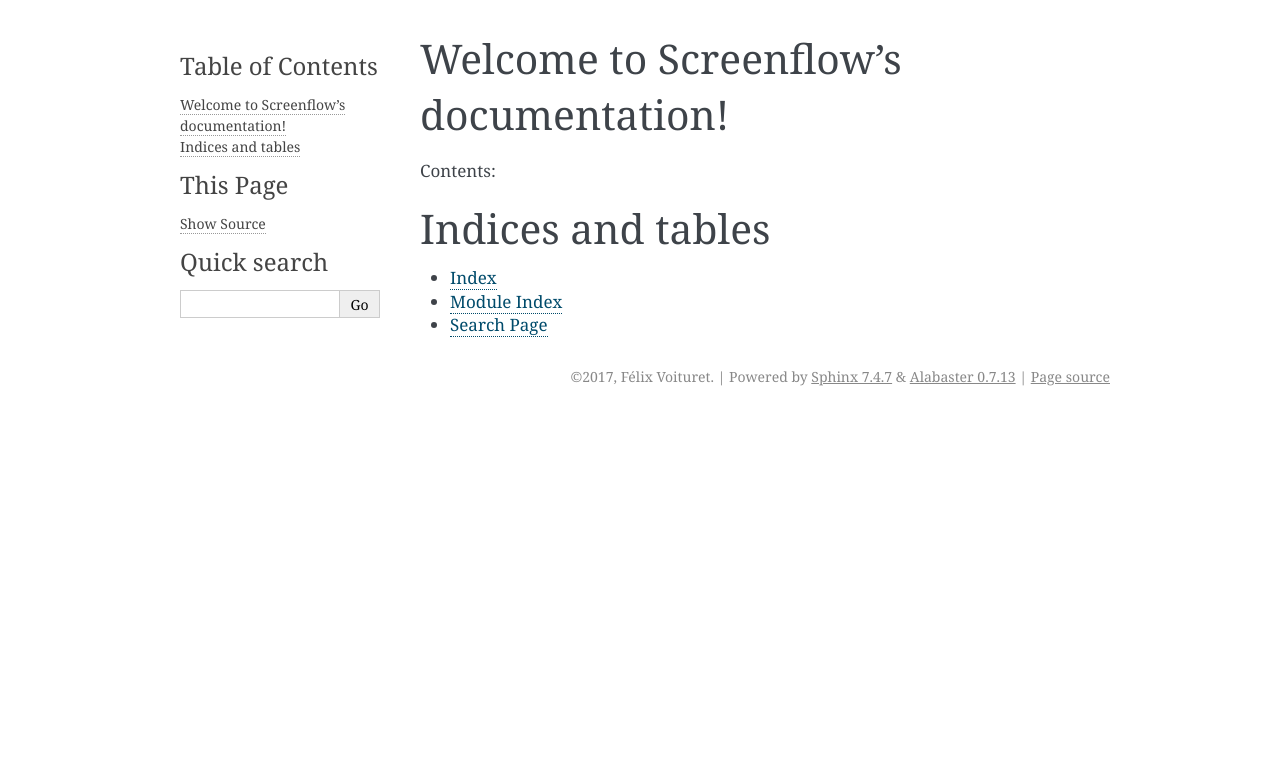
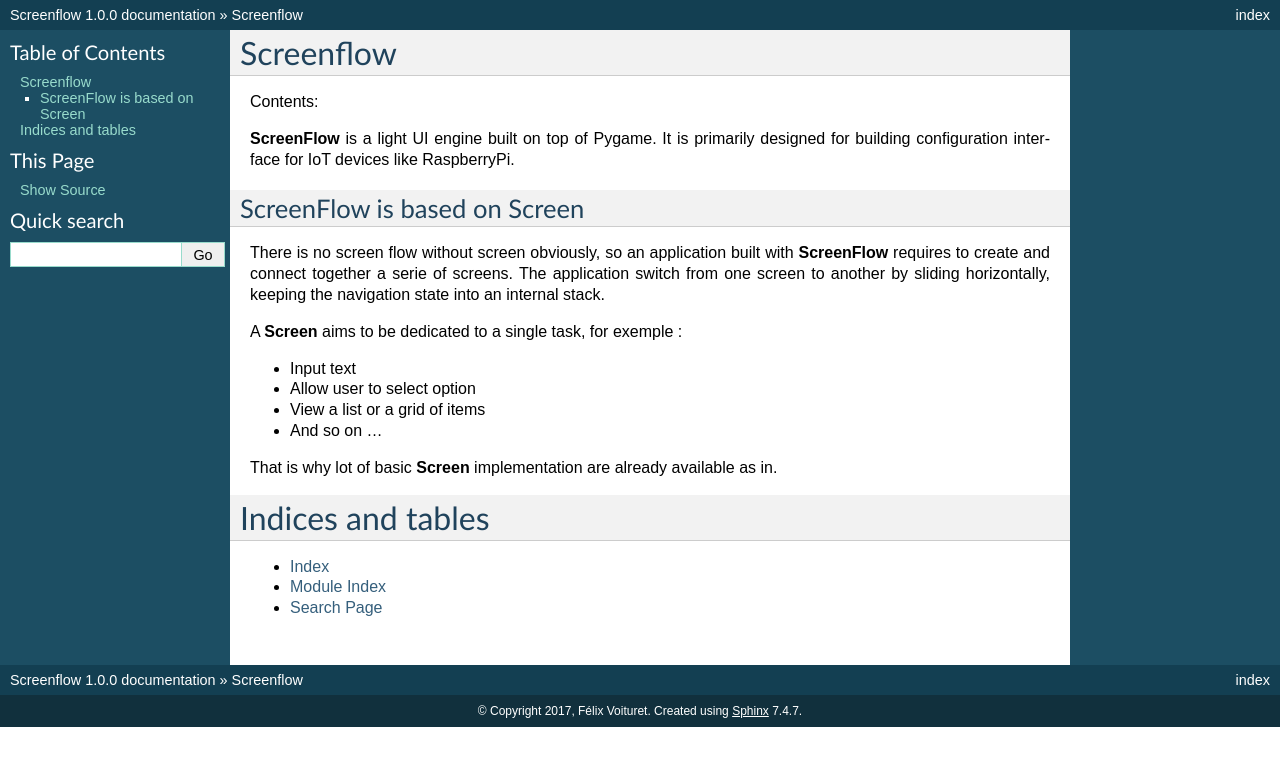
Before and after one commit to Faylixe/screenflow, a Sphinx documentation site: the page built from docs/index.rst, in a window 1280 px wide. Shown: the top 766 px of the page. Built offline with Sphinx 7.4.7, drawn with Linux system fonts in a browser that asks for light colours.

Commit message:
Updates docs theme and index content.

```diff
--- a/docs/conf.py
+++ b/docs/conf.py
@@ -113,7 +113,7 @@
 
 # The theme to use for HTML and HTML Help pages.  See the documentation for
 # a list of builtin themes.
-html_theme = 'alabaster'
+html_theme = 'default'
 
 # Theme options are theme-specific and customize the look and feel of a theme
 # further.  For a list of options available for each theme, see the
--- a/docs/index.rst
+++ b/docs/index.rst
@@ -3,14 +3,32 @@
    You can adapt this file completely to your liking, but it should at least
    contain the root `toctree` directive.
 
-Welcome to Screenflow's documentation!
-======================================
+Screenflow
+==========
 
 Contents:
 
 .. toctree::
    :maxdepth: 2
 
+**ScreenFlow** is a light UI engine built on top of Pygame.
+It is primarily designed for building configuration interface for IoT devices like RaspberryPi.
+
+ScreenFlow is based on Screen
+------------------------------
+
+There is no screen flow without screen obviously, so an application built with **ScreenFlow**
+requires to create and connect together a serie of screens. The application switch from
+one screen to another by sliding horizontally, keeping the navigation state into an internal stack.
+
+A **Screen** aims to be dedicated to a single task, for exemple :
+
+- Input text
+- Allow user to select option
+- View a list or a grid of items
+- And so on ...
+
+That is why lot of basic **Screen** implementation are already available as in.
 
 
 Indices and tables
```
